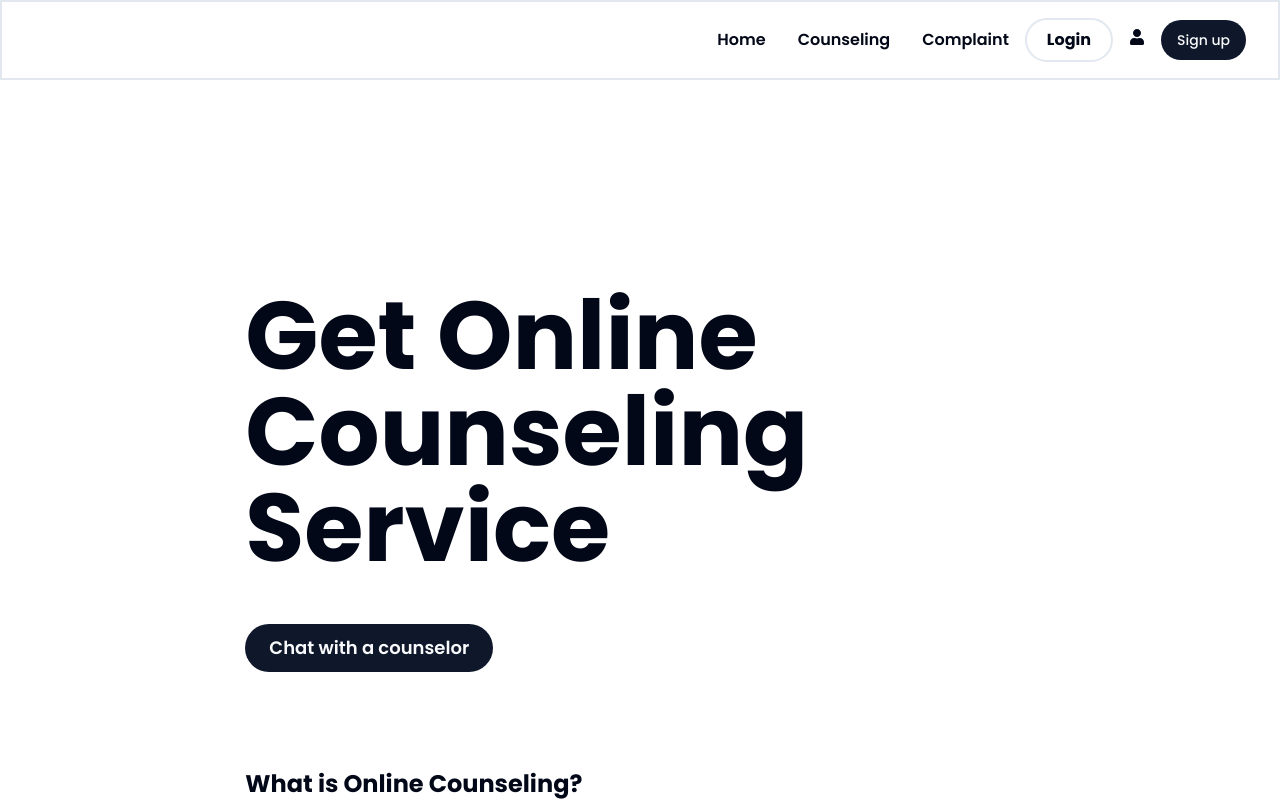
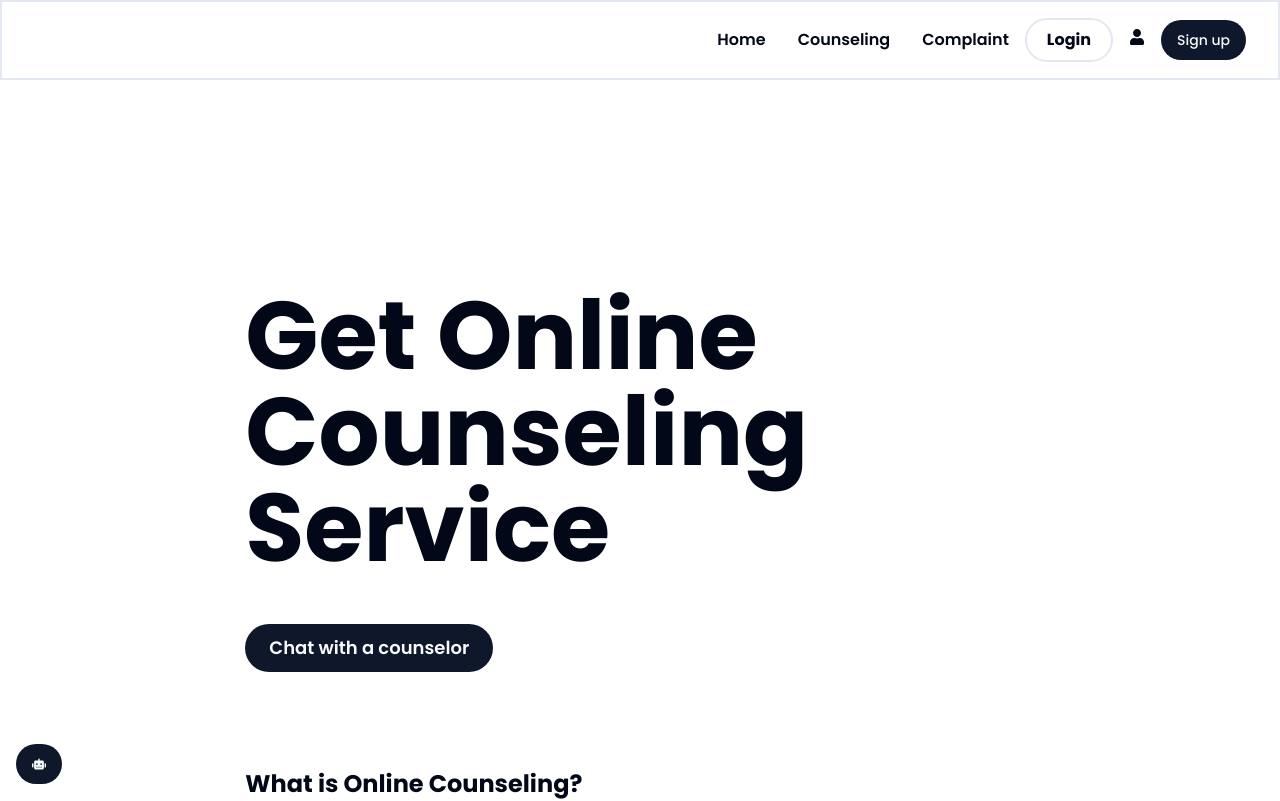
Before and after one commit to Kad-19/safe-mic-project, a React (Vite) app: page /counseling in a window 1280 px wide. Shown: the top 801 px of the page. Built offline with nearby package versions, Linux system fonts and the light colour scheme; a web font is replaced by a local one.

Commit message:
Chat bot to the left

```diff
--- a/src/component/AllRouting/AllRouting.jsx
+++ b/src/component/AllRouting/AllRouting.jsx
@@ -14,7 +14,6 @@ import MyProfile from "../MyProfile/MyProfile";
 import CounseInfo from "../Counselor info/CounseInfo";
 import ComplaintForm from "../FillingForm/ComplaintForm";
 import ChooseCounselor from "../Counesling/ChooseCounselor";
-import Chatbot from "../ChatBox/Chatbot";
 import AuthCounselor from "../LoginPage/AuthCounselor";
 import OneToOneChat from "../chat/OneToOne/OneToOneChat"
 import Apoo from "../CounselorPage/Appo/Compo/Apoo";
@@ -34,7 +33,6 @@ const AllRouting=createBrowserRouter(
             <Route path="/counselor-info" element={<CounseInfo/>}/>
             <Route path="/complaint-form" element={<ComplaintForm/>}/>
             <Route path="/chooseCounselor" element={<ChooseCounselor/>}/>
-            <Route path="/chatbot" element={<Chatbot/>}/>
             <Route
                 path="/password/reset/confirm/:uid/:token"
                 element={<ResetPasswordConfirm />}
--- a/src/component/ChatBox/Chatbot.jsx
+++ b/src/component/ChatBox/Chatbot.jsx
@@ -63,7 +63,7 @@ const Chatbot = () => {
   return (
     <Drawer direction='left'>
     <DrawerTrigger asChild>
-      <Button className={cn('bg-primary rounded-full fixed bottom-4 right-4')}>
+      <Button className={cn('bg-primary rounded-full fixed bottom-4 left-4')}>
         <FaRobot/>
       </Button>
       </DrawerTrigger>
--- a/src/component/Counesling/Counseling.jsx
+++ b/src/component/Counesling/Counseling.jsx
@@ -6,16 +6,18 @@ import Chordon from "./Component2/Chordon";
 import Header from "./Component2/Header";
 import Footer from './Component2/Footer';
 import { BrowserRouter as Route } from 'react-router-dom'
-
+import Chatbot from '../ChatBox/Chatbot';
 function Counseling() {
   return (<>
 
 <div className="flex flex-col items-center mt-36 md:w-8/12 mx-auto max-md:px-5 max-md:mt-10 max-md:max-w-full">
+  <Chatbot/>
   <div><Direct/></div>
   <div><Benefit/></div>
   <div><Science/></div>
 <div><Chordon/></div>
 </div>
+
 <div><Footer/></div>
 </>
   )
--- a/src/component/Homepage/Homepage.jsx
+++ b/src/component/Homepage/Homepage.jsx
@@ -6,11 +6,13 @@ import Ready from "./Component/Ready";
 import Service from "./Component/Service";
 import Footer from "./Component/Footer";
 import AdviceCarousel from "./Component/AdviceCarousel";
+import Chatbot from "../ChatBox/Chatbot";
 function Homepage() {
   return (<>
       <div className="flex flex-col items-center  md:w-8/12 mx-auto max-md:px-5 max-md:mt-10 max-md:max-w-full">
         <div>
           <Hero />
+          <Chatbot/>
         </div>
         <div>
           <AdviceCarousel/>
```
